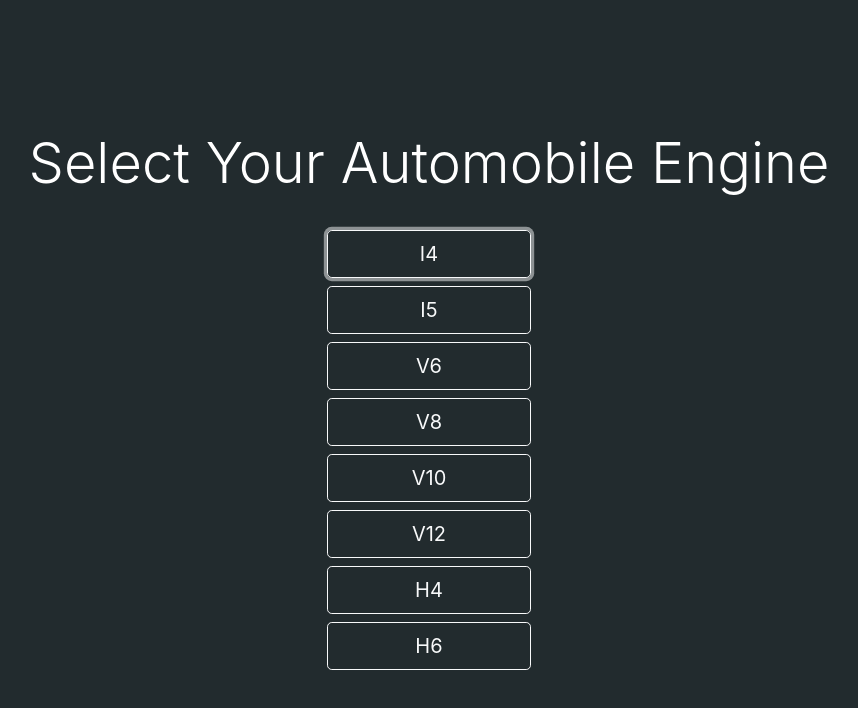
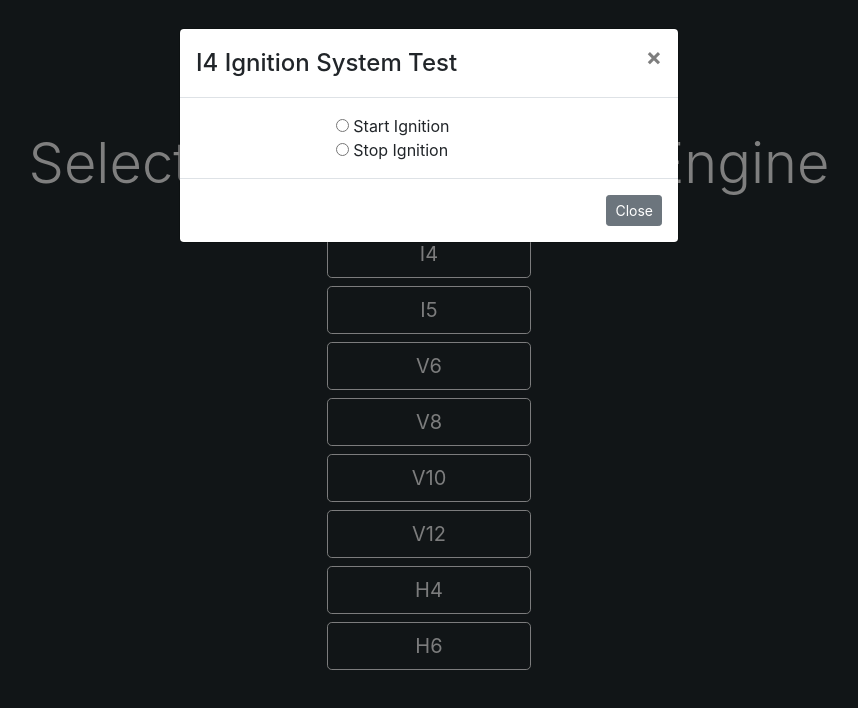
Before and after one commit to annauyenle/react-typescript-engine-app, a React (Create React App) app: page / in a window 1280 px wide. Both pictures are taken after a click on the button "I4". Shown: the top 708 px of the page, without its empty margins (211-1069 px from the left). Built offline with nearby package versions, Linux system fonts and the light colour scheme.

Commit message:
Refactored code to split EnglineList into a container that calls on Engine component

```diff
--- /dev/null
+++ b/src/Engine.tsx
@@ -0,0 +1,42 @@
+import React, { useState } from 'react';
+import { Button, Modal } from 'react-bootstrap';
+import IgnitionButton from './IgnitionButton';
+
+interface EngineProp extends React.ButtonHTMLAttributes<HTMLButtonElement> {
+	engine: string;
+}
+
+const Engine: React.FC<EngineProp> = ({ engine, ...props }) => {
+	const [show, setShow] = useState(false);
+	const handleClose = () => setShow(false);
+	const handleShow = () => setShow(true);
+	return (
+		<>
+			<Button
+				{...props}
+				variant='outline-light'
+				size='lg'
+				block
+				onClick={handleShow}
+			>
+				{engine}
+			</Button>
+
+			<Modal show={show} onHide={handleClose} animation={true}>
+				<Modal.Header closeButton>
+					<Modal.Title>{engine} Ignition System Test</Modal.Title>
+				</Modal.Header>
+				<Modal.Body>
+					<IgnitionButton />
+				</Modal.Body>
+				<Modal.Footer>
+					<Button variant='secondary' size='sm' onClick={handleClose}>
+						Close
+					</Button>
+				</Modal.Footer>
+			</Modal>
+		</>
+	);
+};
+
+export default Engine;
--- a/src/EngineList.tsx
+++ b/src/EngineList.tsx
@@ -1,56 +1,17 @@
 import React, { useState } from 'react';
 import { Button, Modal } from 'react-bootstrap';
-import IgnitionButton from './IgnitionButton';
+import Engine from './Engine';
 
-interface ButtonProps extends React.ButtonHTMLAttributes<HTMLButtonElement> {
-  engine: string;
-}
-
-const engines: string[] = ["I4", "I5", "V6", "V8", "V10", "V12", "H4", "H6"];
-
-const clickHandler = (engine:string) => {
-  alert(`hello from ${engine}`)
-}
-
-const Engine: React.FC<ButtonProps> = ({ engine, ...props }) => {
-  const [show, setShow] = useState(false);
-  const handleClose = () => setShow(false);
-  const handleShow = () => setShow(true);
-  return (
-    <>
-      <Button {...props} variant="outline-light" size="lg" block onClick={() => clickHandler(engine)}>
-        {engine}
-      </Button>
-{/*
-      <Modal show={show} onHide={handleClose} animation={true}>
-        <Modal.Header closeButton>
-          <Modal.Title>{engine} Ignition System Test</Modal.Title>
-        </Modal.Header>
-        <Modal.Body>
-          <IgnitionButton />
-        </Modal.Body>
-        <Modal.Footer>
-          <Button variant="secondary" size="sm" onClick={handleClose}>
-            Close
-          </Button>
-        </Modal.Footer>
-      </Modal> */}
-    </>
-  )
-}
+const engines: string[] = ['I4', 'I5', 'V6', 'V8', 'V10', 'V12', 'H4', 'H6'];
 
 const renderButtons = () => {
-  return engines.map(engine => {
-    return <Engine key={engine} engine={engine} />
-  })
-}
+	return engines.map((engine) => {
+		return <Engine key={engine} engine={engine} />;
+	});
+};
 
 const EngineList: React.FC = () => {
-  return (
-    <div className="engine-list-container">
-      {renderButtons()}
-    </div>
-  )
-}
+	return <div className='engine-list-container'>{renderButtons()}</div>;
+};
 
-export default EngineList
+export default EngineList;
--- a/src/IgnitionButton.tsx
+++ b/src/IgnitionButton.tsx
@@ -1,33 +1,34 @@
-import React from 'react'
+import React from 'react';
 
 const IgnitionButton = (): JSX.Element => {
-  const [start, setStart] = React.useState(false)
-  const [stop, setStop] = React.useState(false)
+	const [start, setStart] = React.useState(false);
+	const [stop, setStop] = React.useState(false);
 
 	return (
-
-    <div className="center-screen">
-        <h1 className="display-4">Test The Engine Ignition</h1>
-        <br />
-        <div className="engine-list-container">
+		<div className='engine-list-container'>
 			<input
-        type="radio"
-        value="Start"
+				type='radio'
+				value='Start'
 				checked={start}
-        onChange={(
-          ev: React.ChangeEvent<HTMLInputElement>,
-        ): void => {alert(`ALERT! ENGINE STARTED.`); setStart(true); setStop(false)}}
-      /> Start Ignition
+				onChange={(ev: React.ChangeEvent<HTMLInputElement>): void => {
+					alert(`ALERT! ENGINE STARTED.`);
+					setStart(true);
+					setStop(false);
+				}}
+			/>{' '}
+			Start Ignition
 			<br />
 			<input
-        type="radio"
-        value="Stop"
+				type='radio'
+				value='Stop'
 				checked={stop}
-        onChange={(
-          ev: React.ChangeEvent<HTMLInputElement>,
-        ): void => {alert("ALERT! ENGINE STOPPED."); setStart(false); setStop(true)}}
-      /> Stop Ignition
-        </div>
+				onChange={(ev: React.ChangeEvent<HTMLInputElement>): void => {
+					alert('ALERT! ENGINE STOPPED.');
+					setStart(false);
+					setStop(true);
+				}}
+			/>{' '}
+			Stop Ignition
 		</div>
 	);
 };
--- a/src/index.tsx
+++ b/src/index.tsx
@@ -1,8 +1,8 @@
 import * as React from 'react';
 import { render } from 'react-dom';
 import 'bootstrap/dist/css/bootstrap.min.css';
-import './index.css'
-import App from './App'
+import './index.css';
+import App from './App';
 
 const rootElement = document.getElementById('root');
 render(<App />, rootElement);
```
Also changed, not shown: src/App.tsx (+5 -5 lines). Lines whose indentation alone changed are shown as unchanged.
